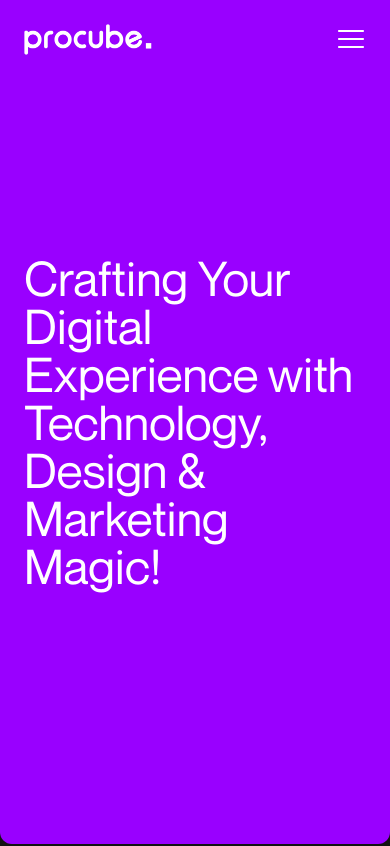
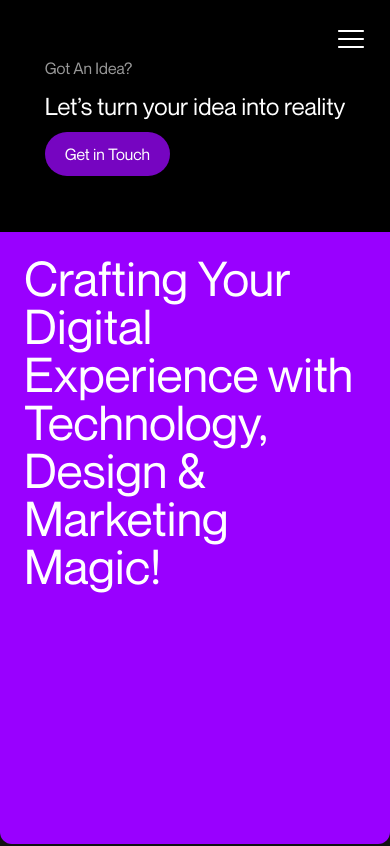
Before and after one commit to procube-cx/procube, a React (Create React App) app: page / in a window 390 px wide. Shown: the top 846 px of the page. Built offline with nearby package versions, Linux system fonts and the light colour scheme.

Commit message:
animation done

```diff
--- a/src/component/hero/Navbar.js
+++ b/src/component/hero/Navbar.js
@@ -3,6 +3,9 @@ import { RxHamburgerMenu } from 'react-icons/rx';
 import { GoDotFill } from 'react-icons/go';
 import { AiOutlineClose } from "react-icons/ai";
 import logo from '../../assets/images/Procube-white.png';
+import { motion } from 'framer-motion';
+import { useInView } from 'react-intersection-observer'
+
 
 const data = {
     option1: [
@@ -83,6 +86,11 @@ const Navbar = () => {
     const [isMenuOpen, setIsMenuOpen] = React.useState(false);
     const [activeLink, setActiveLink] = React.useState('/');
 
+    const [ref, inView] = useInView({
+        triggerOnce: true,
+        threshold: 0.1
+    });
+
     React.useEffect(() => {
         const pathName = window.location.pathname;
         setActiveLink(pathName);
@@ -132,10 +140,13 @@ const Navbar = () => {
                 </div>
             </div>
             {/* Mobile view menu */}
-            {isMenuOpen && (
                 <div className=" top-0 absolute w-full">
                     <div className='grid grid-cols-5'>
-                        <div className='col-span-5 md:col-span-3 h-screen flex flex-col justify-around bg-[#121212] px-6 md:px-24'>
+                        <motion.div
+                            initial={isMenuOpen ? { opacity: 1, y: 0 } : { opacity: 1, y: "-150vh" }}
+                            animate={isMenuOpen ? { opacity: 1, y: 0 } : { opacity: 1, y: "-100vh" }}
+                            transition={isMenuOpen ? { duration: 1, delay: 0 } : { duration: 0.5, delay: 0 }}
+                            className='col-span-5 md:col-span-3 h-screen flex flex-col justify-around bg-[#121212] px-6 md:px-24'>
                             <div className='hidden md:block'></div>
                             <div className=' grid grid-cols-2 md:grid-cols-4 font-normal py-8 gap-y-10 '>
                                 <div className='flex flex-col col-span-2 gap-5 md:gap-8'>
@@ -159,17 +170,20 @@ const Navbar = () => {
                                     <a key={index} href={item.links} className='  text-sm md:text-xl'>{item.title}</a>
                                 ))}
                             </div>
-                        </div>
-                        <div className='col-span-5 md:col-span-2 h-full flex items-center justify-center bg-black py-14 px-6 md:px-24'>
+                        </motion.div>
+                        <motion.div
+                            initial={isMenuOpen ? { opacity: 1, y: 0 } : { opacity: 1, y: "-100vh" }}
+                            animate={isMenuOpen ? { opacity: 1, y: 0 } : { opacity: 1, y: "-100vh" }}
+                            transition={{ duration: 0.5, delay: 0 }}
+                            className='col-span-5 md:col-span-2 h-full flex items-center justify-center bg-black py-14 px-6 md:px-24'>
                             <div className='flex flex-col gap-y-[10px]'>
                                 <p className='text-normal text-base md:text-2xl opacity-60'>Got An Idea?</p>
                                 <p className='font-normal text-2xl md:text-4xl'>Let’s turn your idea into reality</p>
                                 <div className='bg-[#7605C1] mr-auto md:mt-5 font-normal text-base md:text-2xl py-[10px] px-5 md:px-10 md:py-4 rounded-full'>Get in Touch</div>
                             </div>
-                        </div>
+                        </motion.div>
                     </div>
                 </div>
-            )}
         </div>
     );
 };
```
